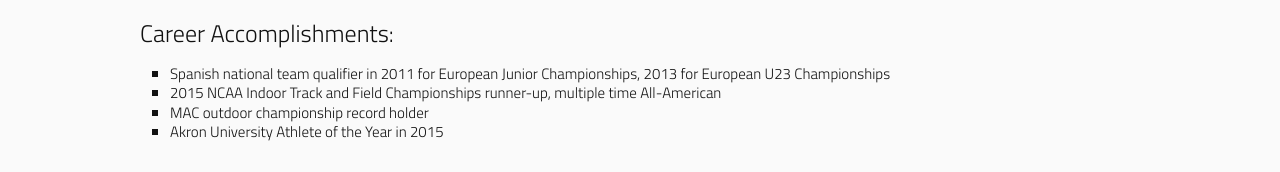
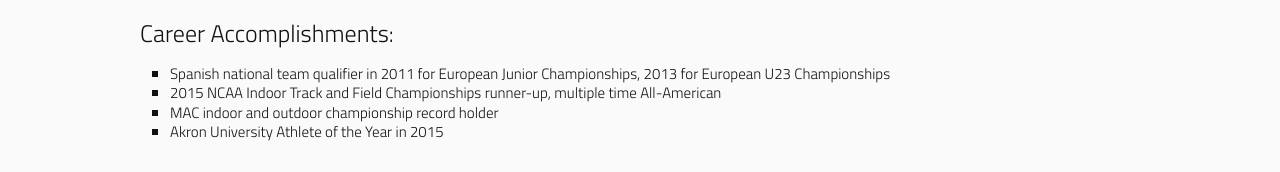
Before and after one commit to guildsports/guildsports.github.io, a Jekyll site: the page built from athletes/claudia-garcia-jou/index.html, in a window 1280 px wide. Shown: the part 365-537 px from the top of the page. Built offline with Jekyll 4.4.1, drawn with Linux system fonts in a browser that asks for light colours; grey boxes are pictures that could not be loaded.

Commit message:
update description

```diff
--- a/athletes/claudia-garcia-jou/index.html
+++ b/athletes/claudia-garcia-jou/index.html
@@ -13,7 +13,7 @@
 <ul class="ath-accomplishments">
   <li>Spanish national team qualifier in 2011 for European Junior Championships, 2013 for European U23 Championships</li>
   <li>2015 NCAA Indoor Track and Field Championships runner-up, multiple time All-American</li>
-  <li>MAC outdoor championship record holder</li>
+  <li>MAC indoor and outdoor championship record holder</li>
   <li>Akron University Athlete of the Year in 2015</li>
 </ul>
 
```
